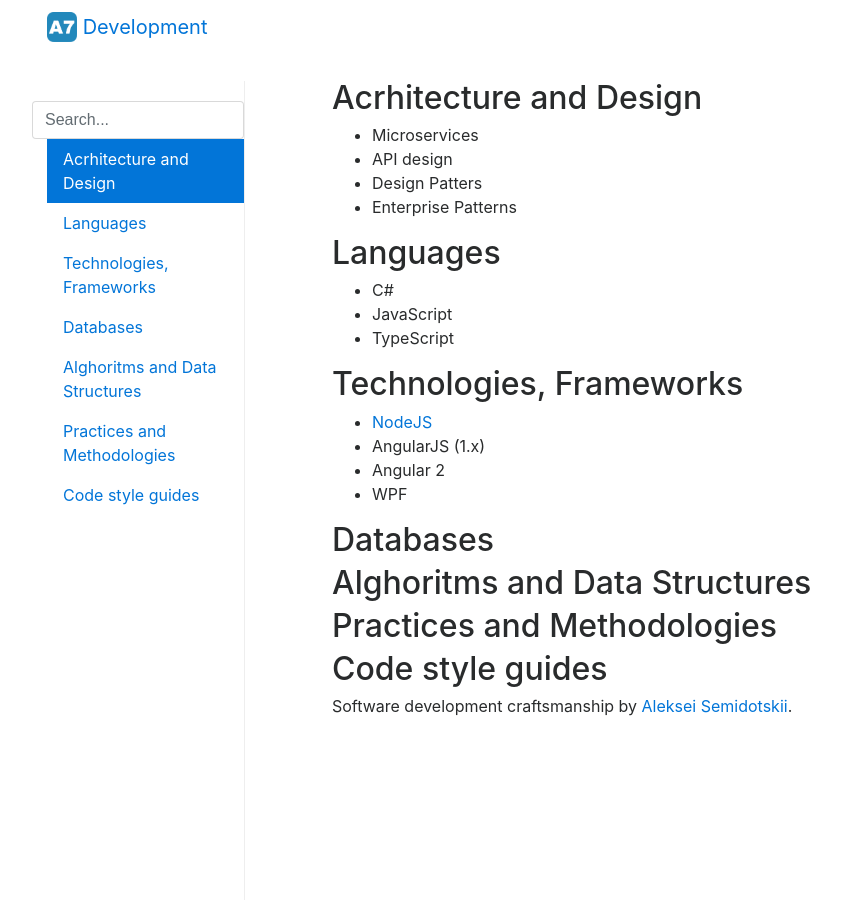
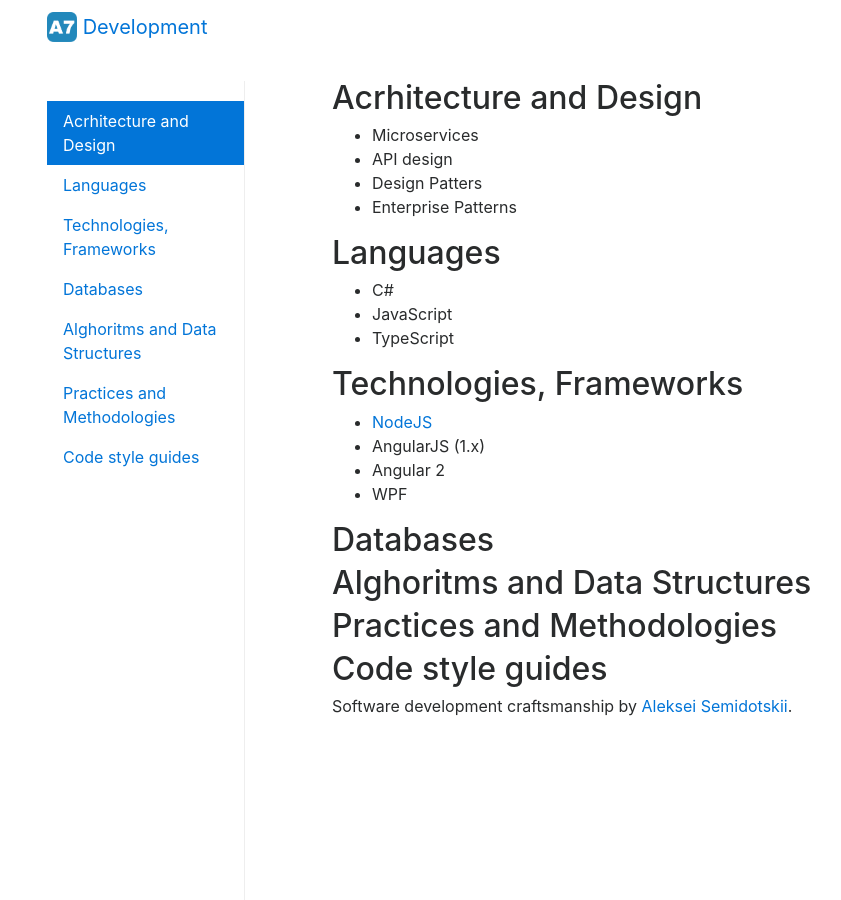
Before and after one commit to asemidotsky/test, a Jekyll site: the page built from index.md, in a window 1280 px wide. Shown: the whole page, without its empty margins (38-879 px from the left). Built offline with Jekyll 4.4.1, drawn with Linux system fonts in a browser that asks for light colours; nearby versions of some CDN libraries; our own code applies the rules of GitHub Pages for plain Markdown files.

Commit message:
remove search input

```diff
--- a/_layouts/default.html
+++ b/_layouts/default.html
@@ -40,10 +40,6 @@
                   <a class="nav-link" href="#">Angular</a>
                 </li>
               </ul>
-              <!--<form class="form-inline mt-2 mt-md-0" style="margin-bottom: 0px">
-                <input class="form-control mr-sm-2" type="text" placeholder="Search" aria-label="Search">
-                <button class="btn btn-outline-success my-2 my-sm-0" type="submit">Search</button>
-              </form> -->
             </div>
           </div>
         </nav>
@@ -52,13 +48,6 @@
       <div class="container mt-4">
         <div class="row">
           <nav class="col-sm-3 col-md-2 col-lg-2 col-xl-2 d-none d-sm-block bg-light sidebar bd-sidebar">
-            <form class="bd-search d-flex align-items-center">
-              <span class="algolia-autocomplete" style="position: relative; display: inline-block; direction: ltr;">
-              <input type="search" class="form-control ds-input" id="search-input" placeholder="Search..." autocomplete="off" spellcheck="false" role="combobox" aria-autocomplete="list" aria-expanded="false" aria-owns="algolia-autocomplete-listbox-0" dir="auto" style="position: relative; vertical-align: top;"><pre aria-hidden="true" style="position: absolute; visibility: hidden; white-space: pre; font-family: -apple-system, BlinkMacSystemFont, &quot;Segoe UI&quot;, Roboto, &quot;Helvetica Neue&quot;, Arial, sans-serif, &quot;Apple Color Emoji&quot;, &quot;Segoe UI Emoji&quot;, &quot;Segoe UI Symbol&quot;; font-size: 16px; font-style: normal; font-variant: normal; font-weight: 400; word-spacing: 0px; letter-spacing: normal; text-indent: 0px; text-rendering: auto; text-transform: none;"></pre><span class="ds-dropdown-menu" role="listbox" id="algolia-autocomplete-listbox-0" style="position: absolute; top: 100%; z-index: 100; display: none; left: 0px; right: auto;"><div class="ds-dataset-1"></div></span></span>
-              <button class="btn btn-link bd-search-docs-toggle d-md-none p-0 ml-3" type="button" data-toggle="collapse" data-target="#bd-docs-nav" aria-controls="bd-docs-nav" aria-expanded="false" aria-label="Toggle docs navigation"><svg xmlns="http://www.w3.org/2000/svg" viewBox="0 0 30 30" width="30" height="30" focusable="false"><title>Menu</title><path stroke="currentColor" stroke-width="2" stroke-linecap="round" stroke-miterlimit="10" d="M4 7h22M4 15h22M4 23h22"></path></svg>
-              </button>
-            </form>
-
             <ul id="sidebarNavList" class="nav nav-pills flex-column">
              <!-- <li class="nav-item">
                 <a class="nav-link active" href="#">Overview</a>
```
